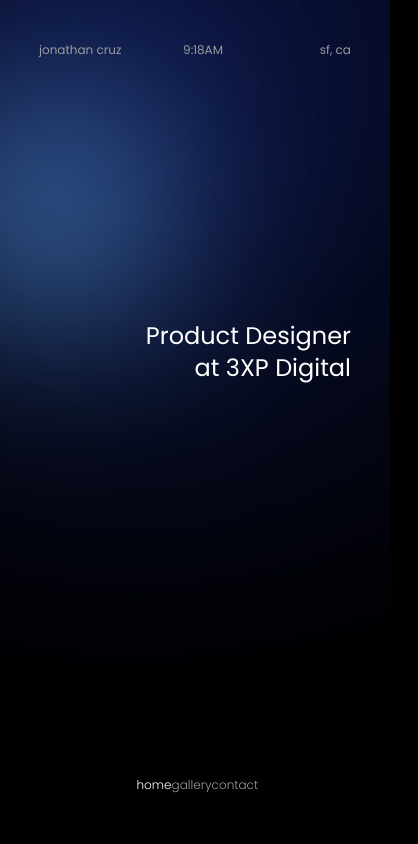
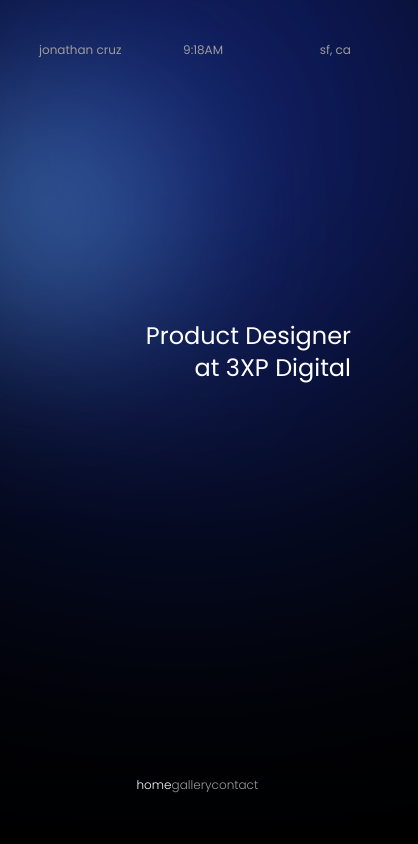
Before and after one commit to jcruzfff/Portfolio, a plain HTML site: page index.html in a window 390 px wide. Shown: the top 844 px of the page, 418 px wide, since content can reach past the window. Drawn offline with Linux system fonts and the light colour scheme.

Commit message:
initial commit

```diff
--- a/gallery.css
+++ b/gallery.css
@@ -106,7 +106,7 @@ main {
   color: white;
   z-index: 1;
   top: 24px;
-  margin-bottom: 24px;
+  margin-bottom: 36px;
 }
 
 .puzzle {
@@ -119,6 +119,7 @@ main {
   flex-direction: column;
   align-items: center;
   text-align: center;
+  rotate: 90deg;
 }
 
 .nav-wrapper {
@@ -468,11 +469,35 @@ footer {
   .blue {
     width: 374px;
     height: 374px;
+    background: linear-gradient(
+      180deg,
+      #2749fb 175.94%,
+      rgba(0, 0, 0, 0) 194.39%
+    );
+    filter: blur(200px);
+    transform: matrix(0, 1, 1, 0, 0, 0);
+    position: absolute;
+    border-radius: 50%;
+    top: -104px;
+    left: -56px;
+    z-index: 0;
   }
 
   .lightblue {
     width: 173px;
     height: 173px;
+    background: linear-gradient(
+      180deg,
+      #6bb8ff 95.92%,
+      rgba(255, 255, 255, 0) 221.79%
+    );
+    filter: blur(100px);
+    transform: matrix(0, 1, 1, 0, 0, 0);
+    position: absolute;
+    border-radius: 50%;
+    top: 123px;
+    left: -35px;
+    z-index: 0;
   }
   .header {
     font-size: 12px;
@@ -483,7 +508,7 @@ footer {
     font-size: 24px;
     line-height: 32px;
     top: 0px;
-    margin-bottom: 12px;
+    margin-bottom: 32px;
   }
   .puzzle {
     margin-top: 12px;
--- a/styles.css
+++ b/styles.css
@@ -449,13 +449,37 @@ footer {
   }
 
   .blue {
-    width: 374px;
-    height: 374px;
+    width: 474px;
+    height: 474px;
+    background: linear-gradient(
+      180deg,
+      #2749fb 175.94%,
+      rgba(0, 0, 0, 0) 194.39%
+    );
+    filter: blur(200px);
+    transform: matrix(0, 1, 1, 0, 0, 0);
+    position: absolute;
+    border-radius: 50%;
+    top: -104px;
+    left: -56px;
+    z-index: 0;
   }
 
   .lightblue {
     width: 173px;
     height: 173px;
+    background: linear-gradient(
+      180deg,
+      #6bb8ff 95.92%,
+      rgba(255, 255, 255, 0) 221.79%
+    );
+    filter: blur(100px);
+    transform: matrix(0, 1, 1, 0, 0, 0);
+    position: absolute;
+    border-radius: 50%;
+    top: 123px;
+    left: -35px;
+    z-index: 0;
   }
 
   .header {
```
